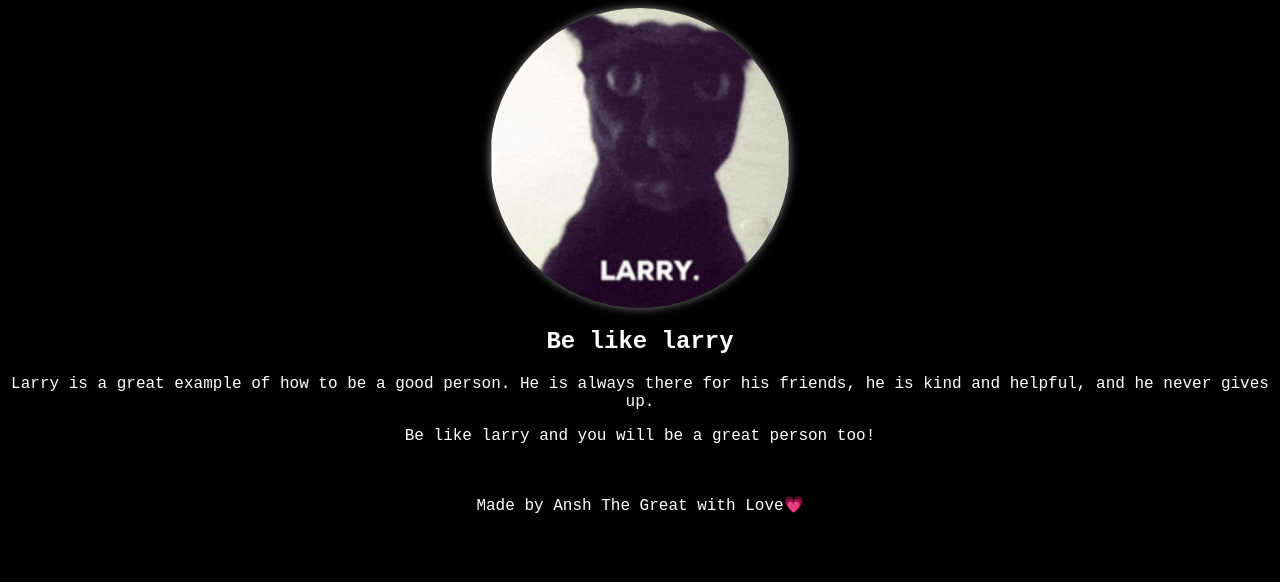
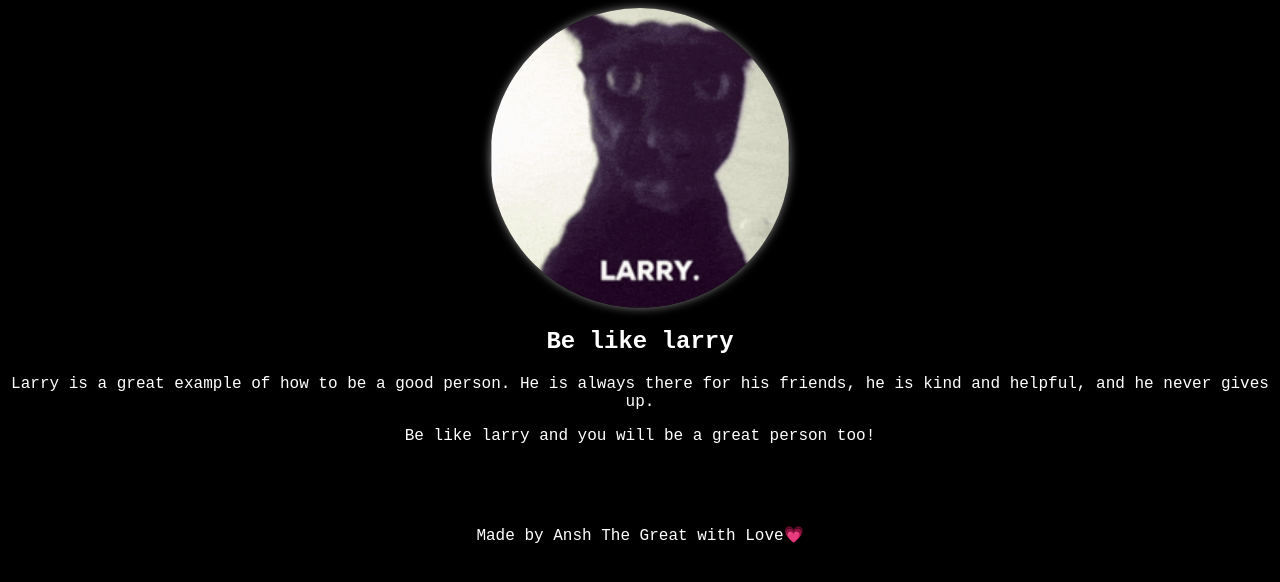
Before and after one commit to anshraghu317/larry, a plain HTML site: page index.html in a window 1280 px wide. Drawn offline with Linux system fonts and the light colour scheme.

Commit message:
Adjust footer margin in motivational poster
Updated the margin-top style for the footer text.

```diff
--- a/index.html
+++ b/index.html
@@ -36,7 +36,7 @@ p{
   <h2> Be like larry </h2>
   <p> Larry is a great example of how to be a good person. He is always there for his friends, he is kind and helpful, and he never gives up. </p>
   <p> Be like larry and you will be a great person too! </p>
-  <p style="margin-top: 50px;">Made by Ansh The Great with Love💗</p>
+  <p style="margin-top: 80px;">Made by Ansh The Great with Love💗</p>
 </body>
 
 </html>
```
